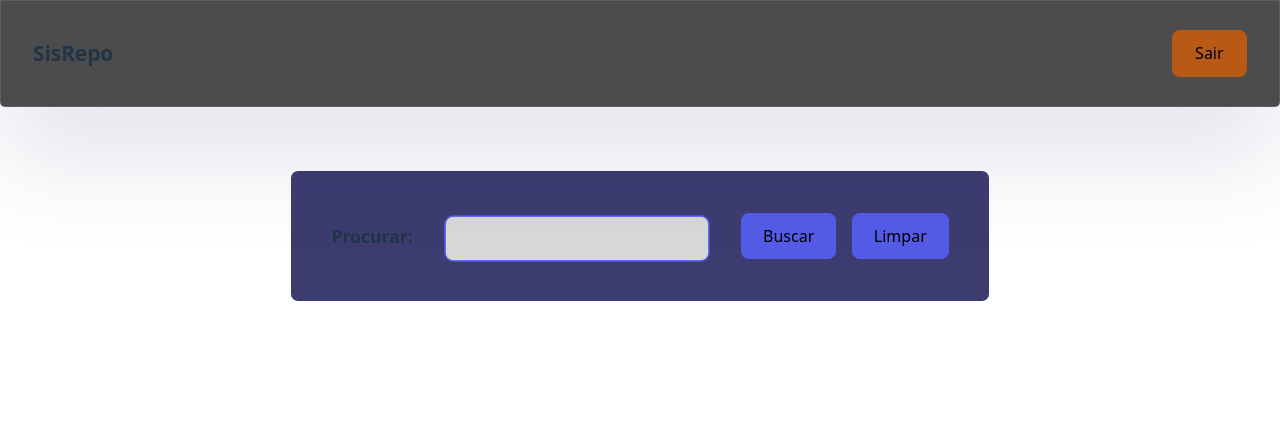
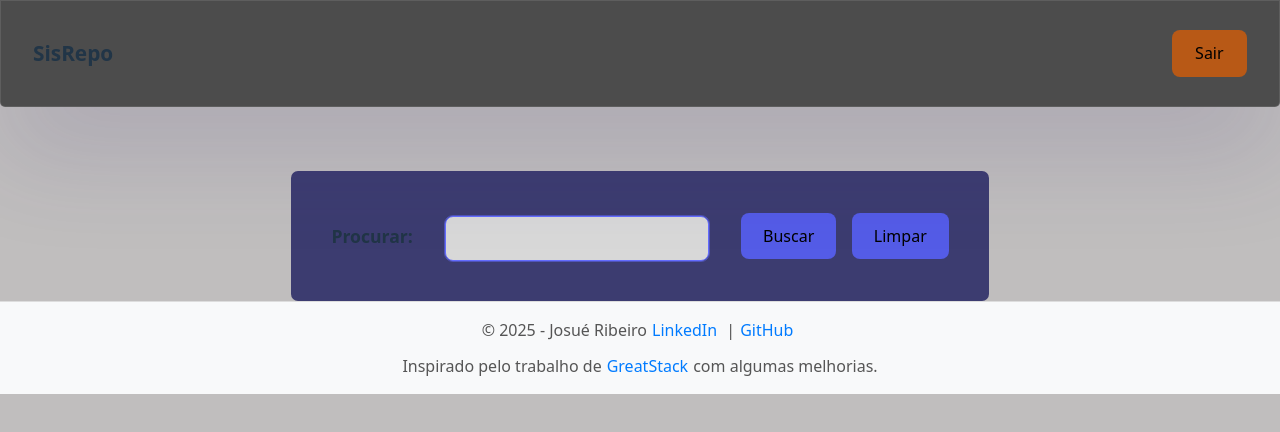
Before and after one commit to Jreng7/projects, a React (Vite) app in the folder gerenciamento_repositorios/frontend/: page / in a window 1280 px wide. Shown: the top 432 px of the page. Built offline with nearby package versions, Linux system fonts and the light colour scheme.

Commit message:
feat: (Footer) component global

```diff
--- a/gerenciamento_repositorios/frontend/src/App.jsx
+++ b/gerenciamento_repositorios/frontend/src/App.jsx
@@ -1,9 +1,11 @@
 import AppRoutes from './AppRoutes'
+import Footer from './components/Footer/Footer'
 
 function App() {
   return (
     <>
       <AppRoutes />
+      <Footer />
     </>
   )
 }
--- /dev/null
+++ b/gerenciamento_repositorios/frontend/src/components/Footer/Footer.jsx
@@ -0,0 +1,21 @@
+import './style.css'
+
+function Footer() {
+  return (
+    <>
+      <footer>
+        <p>
+          <span>&copy; 2025 - Josué Ribeiro</span>
+          <a href="https://www.linkedin.com/in/jribeirow" target="_blank" rel="noopener noreferrer">LinkedIn</a> |
+          <a href="https://www.github.com/Jreng7" target="_blank" rel="noopener noreferrer">GitHub</a>
+        </p>
+        <p>
+          <span>Inspirado pelo trabalho de</span>
+          <a href="https://www.youtube.com/@GreatStackDev" target="_blank" rel="noopener noreferrer">GreatStack</a>com algumas melhorias.
+        </p>
+      </footer>
+    </>
+  )
+}
+
+export default Footer
--- /dev/null
+++ b/gerenciamento_repositorios/frontend/src/components/Footer/style.css
@@ -0,0 +1,22 @@
+footer {
+  display: flex;
+  align-items: center;
+  flex-direction: column;
+
+  width: 100%;
+  padding: 20px 0;
+  padding: 10px 0;
+
+  background-color: #f8f9fa;
+  color: #555;
+  border-top: solid 1px #ddd;
+  margin-top: auto;
+  font-size: 1rem;
+  line-height: 4px;
+}
+
+footer a {
+  color: #007bff;
+  text-decoration: none;
+  margin: 0 5px;
+}
--- a/gerenciamento_repositorios/frontend/src/index.css
+++ b/gerenciamento_repositorios/frontend/src/index.css
@@ -32,11 +32,15 @@
 }
 
 body {
+  min-height: 100vh;
+
+  display: flex;
+  flex-direction: column;
+  justify-content: space-between;
+
   margin: 0;
   padding: 0;
-  display: flex;
-  justify-content: center;
-  min-height: 100vh;
+  background-color: #c0bebe;
 }
 
 h1 {
```
